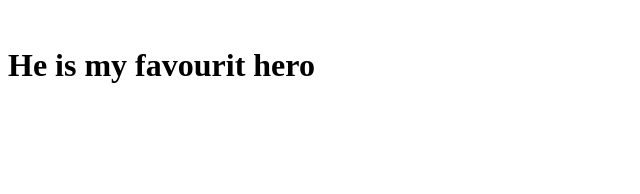
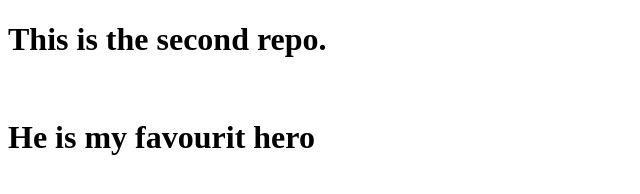
Before and after one commit to sizwan/my-2nd-repo, a plain HTML site: page index.html in a window 1280 px wide. Shown: the whole page, without its empty margins (0-640 px from the left). Drawn offline with Linux system fonts and the light colour scheme.

Commit message:
Update index.html

```diff
--- a/index.html
+++ b/index.html
@@ -7,8 +7,8 @@
     <title>My 2nd Repo</title>
 </head>
 <body>
-    <h1)This is the second repo.</h1>
+    <h1>This is the second repo.</h1>
     <img src="LD.jfif" alt="">
-    <h1> He is my favourit hero</h1>
+    <h1>He is my favourit hero</h1>
 </body>
 </html>
```
